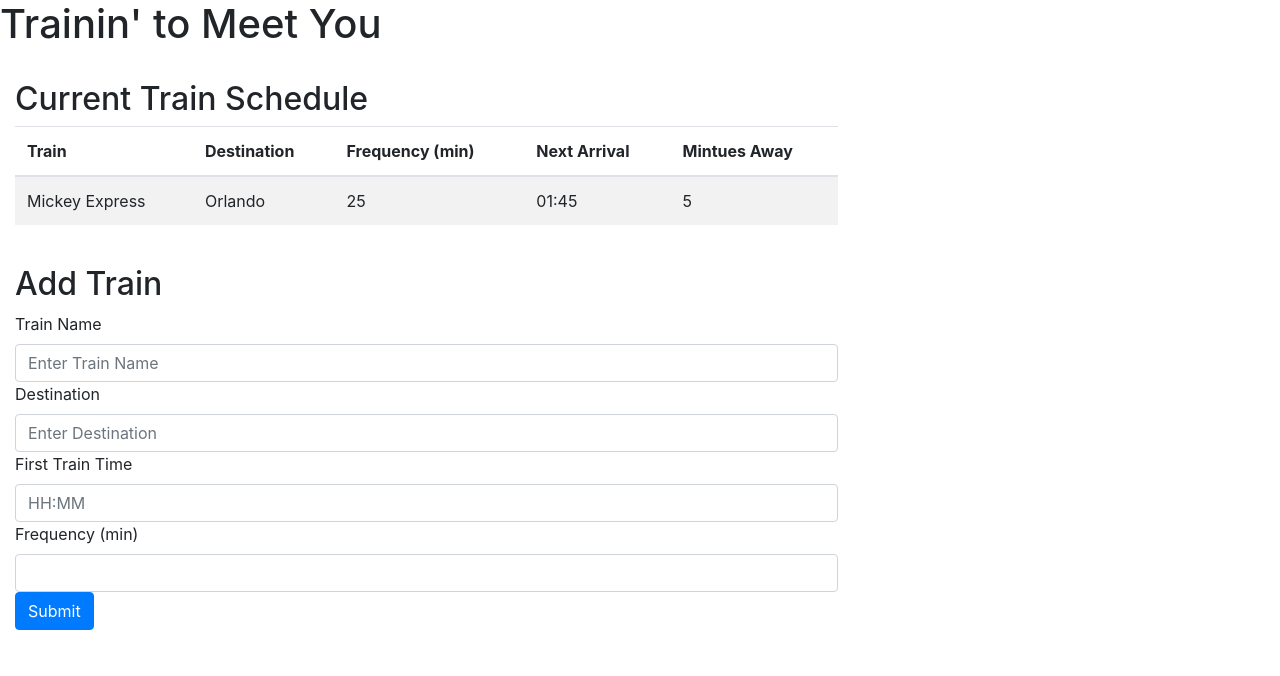
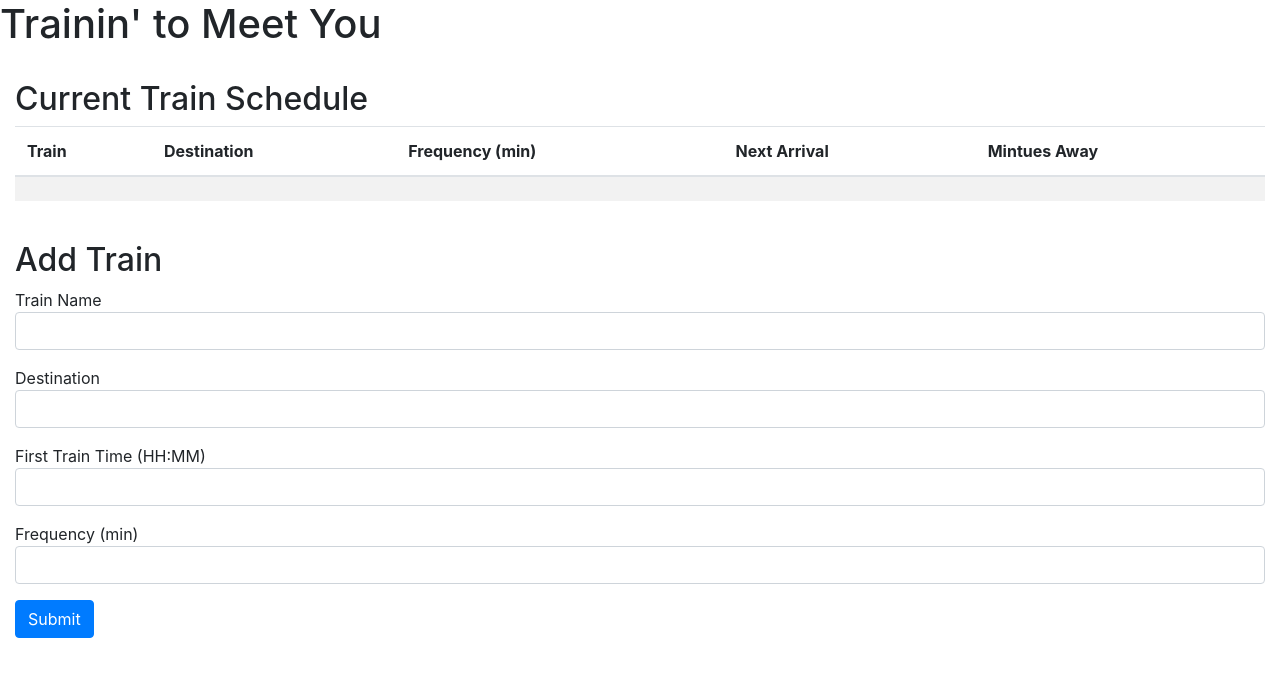
Before and after one commit to Kaiisha05/Train-Schedule, a plain HTML site: page index.html in a window 1280 px wide. Drawn offline with nearby package versions, Linux system fonts and the light colour scheme; no server answers.

Commit message:
changed html for form back to original with bootstrap classes. Straigh bootstrap format did not work with firebase

```diff
--- a/assets/style.css
+++ b/assets/style.css
@@ -0,0 +1,5 @@
+body {
+    width: 960px;
+    margin: auto;
+
+}
--- a/index.html
+++ b/index.html
@@ -26,6 +26,9 @@
   <!-- Firebase References -->
   <script src="https://www.gstatic.com/firebasejs/6.0.4/firebase-app.js"></script>
   <script src="https://www.gstatic.com/firebasejs/6.0.4/firebase-database.js"></script>
+
+    <!-- Personal CSS Styling -->
+    <!-- <link rel="stylesheet" href="assets/style.css"> -->
 </head>
 
 <body>
@@ -34,7 +37,7 @@
   </div>
   <br>
   <!-- Where the user's input is populated...try to remake dynamically... -->
-  <div class="col-lg-8">
+  <div class="col-lg-12">
   <div class="current-schedule">
     <h2>Current Train Schedule</h2>
   </div>
@@ -51,11 +54,11 @@
     </thead>
     <tbody>
       <tr>
-        <td id="user-train-name">Mickey Express</td>
-        <td id="user-destination">Orlando</td>
-        <td id="user-frequency">25</td>
-        <td id="next-arrival">01:45</td>
-        <td id="minutes-away">5</td>
+        <td id="user-train-name"></td>
+        <td id="user-destination"></td>
+        <td id="user-frequency"></td>
+        <td id="next-arrival"></td>
+        <td id="minutes-away"></td>
       </tr>
     </tbody>
   </table>
@@ -83,7 +86,8 @@
   <br>
 
   <!-- Where the user adds their inputs -->
-  <form class="Add-Train-Header"><h2>Add Train</h2>
+  <!-- Did not work with firebase -->
+  <!-- <form action="input"class="Add-Train-Header"><h2>Add Train</h2>
     <div class="train-form">
       <label>Train Name</label>
       <input type="text" class="form-control" id="train-name" aria-describedby="train" placeholder="Enter Train Name">
@@ -100,33 +104,35 @@
       <label>Frequency (min)</label>
       <input type="numer" class="form-control" id="frequency">
     </div>
+    <br>
     <button type="submit" class="btn btn-primary">Submit</button>
   </form>
-</div>
-  <!-- My version non-bootstrap -->
-  <!-- <div class="add-train">
+</div> -->
+
+<!-- My version non-bootstrap -->
+  <div class="add-train">
     <form action="input">
       <h2>Add Train</h2>
     </form>
     <p>Train Name
       <br>
-      <input type="text" name="train" id="train-name" />
+      <input type="text" name="train" id="train-name" class="form-control"/>
     </p>
     <p>Destination
       <br>
-      <input type="text" name="destination" id="destination" />
+      <input type="text" name="destination" id="destination" class="form-control"/>
     </p>
     <p>First Train Time (HH:MM)
       <br>
-      <input type="text" name="time" id="1st-train" maxlength="5" />
+      <input type="text" name="time" id="1st-train" maxlength="5" class="form-control"/>
     </p>
     <p>Frequency (min)
       <br>
-      <input type="text" name="frequency" id="frequency" maxlength="2" />
+      <input type="text" name="frequency" id="frequency" maxlength="2" class="form-control"/>
     </p>
-    <button id="submit">Submit</button>
+    <button id="submit" class="btn btn-primary">Submit</button>
     </form>
-  </div> -->
+  </div>
 
 
 </body>
```
